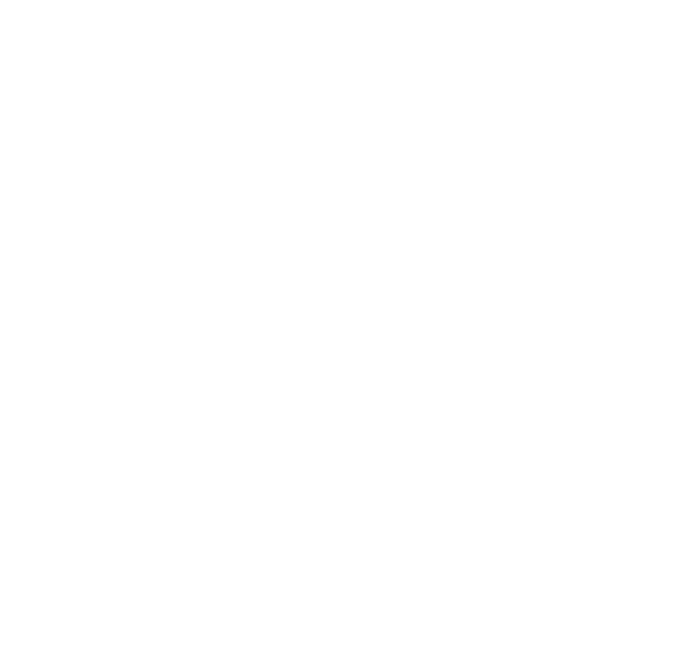
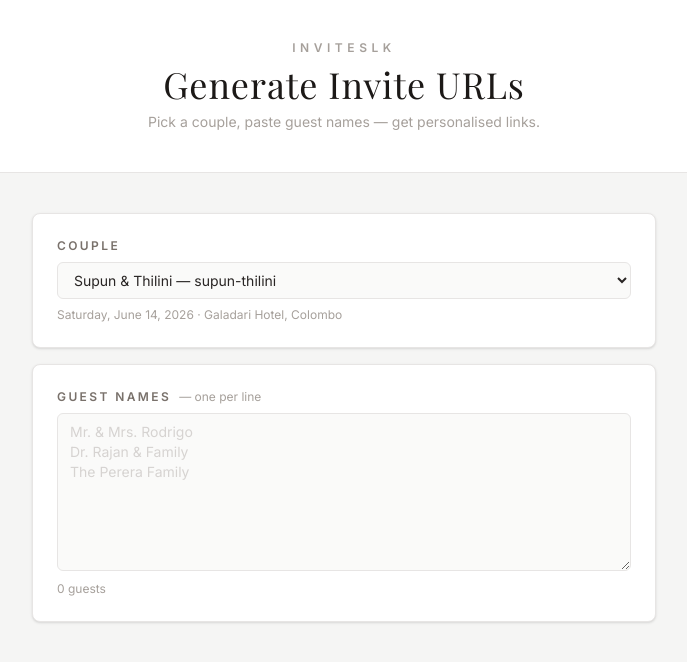
Before and after one commit to chami98/InvitesLK, a Next.js app: page /generate in a window 1280 px wide. Before the commit this address had no page. Shown: the top 662 px of the page, without its empty margins (296-983 px from the left). Built offline with nearby package versions, Linux system fonts and the light colour scheme; a web font is replaced by a local one.

Commit message:
Add /generate route for bulk invite URL generation

```diff
--- /dev/null
+++ b/app/generate/page.tsx
@@ -0,0 +1,178 @@
+"use client";
+
+import { MOCK_COUPLES } from "@/lib/data";
+import { Check, Copy, ExternalLink } from "lucide-react";
+import { useMemo, useState } from "react";
+
+function encodeInviteeName(name: string): string {
+  return encodeURIComponent(name.trim()).replace(/%20/g, "+");
+}
+
+export default function GeneratePage() {
+  const [slug, setSlug] = useState(MOCK_COUPLES[0].slug);
+  const [namesInput, setNamesInput] = useState("");
+  const [copied, setCopied] = useState<string | null>(null);
+  const [allCopied, setAllCopied] = useState(false);
+
+  const baseUrl =
+    typeof window !== "undefined"
+      ? window.location.origin
+      : "https://inviteslk.vercel.app";
+
+  const names = useMemo(
+    () =>
+      namesInput
+        .split("\n")
+        .map((n) => n.trim())
+        .filter(Boolean),
+    [namesInput],
+  );
+
+  const urls = useMemo(
+    () =>
+      names.map((name) => ({
+        name,
+        url: `${baseUrl}/${slug}?invite=${encodeInviteeName(name)}`,
+      })),
+    [names, slug, baseUrl],
+  );
+
+  function copyOne(url: string) {
+    navigator.clipboard.writeText(url);
+    setCopied(url);
+    setTimeout(() => setCopied(null), 2000);
+  }
+
+  function copyAll() {
+    const text = urls.map((u) => `${u.name}\t${u.url}`).join("\n");
+    navigator.clipboard.writeText(text);
+    setAllCopied(true);
+    setTimeout(() => setAllCopied(false), 2000);
+  }
+
+  const couple = MOCK_COUPLES.find((c) => c.slug === slug);
+
+  return (
+    <div className="min-h-dvh bg-stone-100 text-stone-900">
+      <header className="border-b border-stone-200 bg-white px-6 py-10 text-center sm:px-10">
+        <p className="text-xs font-semibold uppercase tracking-[0.38em] text-stone-400">
+          InvitesLK
+        </p>
+        <h1
+          className="mt-2 text-4xl font-normal tracking-wide text-stone-900"
+          style={{ fontFamily: "var(--font-playfair), serif" }}
+        >
+          Generate Invite URLs
+        </h1>
+        <p className="mt-2 text-sm text-stone-400">
+          Pick a couple, paste guest names — get personalised links.
+        </p>
+      </header>
+
+      <main className="mx-auto max-w-2xl px-4 py-10 sm:px-6">
+        {/* Couple selector */}
+        <section className="rounded-lg border border-stone-200 bg-white p-6 shadow-sm">
+          <label className="block text-xs font-semibold uppercase tracking-[0.2em] text-stone-500">
+            Couple
+          </label>
+          <select
+            value={slug}
+            onChange={(e) => setSlug(e.target.value)}
+            className="mt-2 w-full rounded-md border border-stone-200 bg-stone-50 px-3 py-2 text-sm text-stone-800 focus:border-stone-400 focus:outline-none"
+          >
+            {MOCK_COUPLES.map((c) => (
+              <option key={c.slug} value={c.slug}>
+                {c.partnerA} &amp; {c.partnerB} — {c.slug}
+              </option>
+            ))}
+          </select>
+          {couple && (
+            <p className="mt-2 text-xs text-stone-400">
+              {couple.date} · {couple.venue}
+            </p>
+          )}
+        </section>
+
+        {/* Names input */}
+        <section className="mt-4 rounded-lg border border-stone-200 bg-white p-6 shadow-sm">
+          <label className="block text-xs font-semibold uppercase tracking-[0.2em] text-stone-500">
+            Guest Names
+            <span className="ml-2 normal-case font-normal tracking-normal text-stone-400">
+              — one per line
+            </span>
+          </label>
+          <textarea
+            value={namesInput}
+            onChange={(e) => setNamesInput(e.target.value)}
+            placeholder={"Mr. & Mrs. Rodrigo\nDr. Rajan & Family\nThe Perera Family"}
+            rows={7}
+            className="mt-2 w-full resize-y rounded-md border border-stone-200 bg-stone-50 px-3 py-2 font-mono text-sm text-stone-800 placeholder-stone-300 focus:border-stone-400 focus:outline-none"
+          />
+          <p className="mt-1 text-xs text-stone-400">
+            {names.length} guest{names.length !== 1 ? "s" : ""}
+          </p>
+        </section>
+
+        {/* Generated URLs */}
+        {urls.length > 0 && (
+          <section className="mt-4 rounded-lg border border-stone-200 bg-white p-6 shadow-sm">
+            <div className="flex items-center justify-between">
+              <span className="text-xs font-semibold uppercase tracking-[0.2em] text-stone-500">
+                Generated Links
+              </span>
+              <button
+                onClick={copyAll}
+                className="flex items-center gap-1.5 rounded-md border border-stone-200 bg-stone-50 px-3 py-1.5 text-xs font-medium text-stone-600 transition hover:bg-stone-100 active:scale-95"
+              >
+                {allCopied ? (
+                  <Check size={12} className="text-green-600" />
+                ) : (
+                  <Copy size={12} />
+                )}
+                {allCopied ? "Copied!" : "Copy all"}
+              </button>
+            </div>
+
+            <ul className="mt-4 space-y-3">
+              {urls.map(({ name, url }) => (
+                <li
+                  key={name}
+                  className="flex items-start gap-3 rounded-md border border-stone-100 bg-stone-50 p-3"
+                >
+                  <div className="min-w-0 flex-1">
+                    <p className="text-sm font-medium text-stone-700">{name}</p>
+                    <p className="mt-0.5 break-all font-mono text-[0.7rem] text-stone-400">
+                      {url}
+                    </p>
+                  </div>
+                  <div className="flex shrink-0 gap-1.5 pt-0.5">
+                    <a
+                      href={url}
+                      target="_blank"
+                      rel="noopener noreferrer"
+                      className="rounded p-1.5 text-stone-400 transition hover:bg-stone-200 hover:text-stone-600"
+                      title="Open invitation"
+                    >
+                      <ExternalLink size={14} />
+                    </a>
+                    <button
+                      onClick={() => copyOne(url)}
+                      className="rounded p-1.5 text-stone-400 transition hover:bg-stone-200 hover:text-stone-600"
+                      title="Copy URL"
+                    >
+                      {copied === url ? (
+                        <Check size={14} className="text-green-600" />
+                      ) : (
+                        <Copy size={14} />
+                      )}
+                    </button>
+                  </div>
+                </li>
+              ))}
+            </ul>
+          </section>
+        )}
+      </main>
+    </div>
+  );
+}
```
